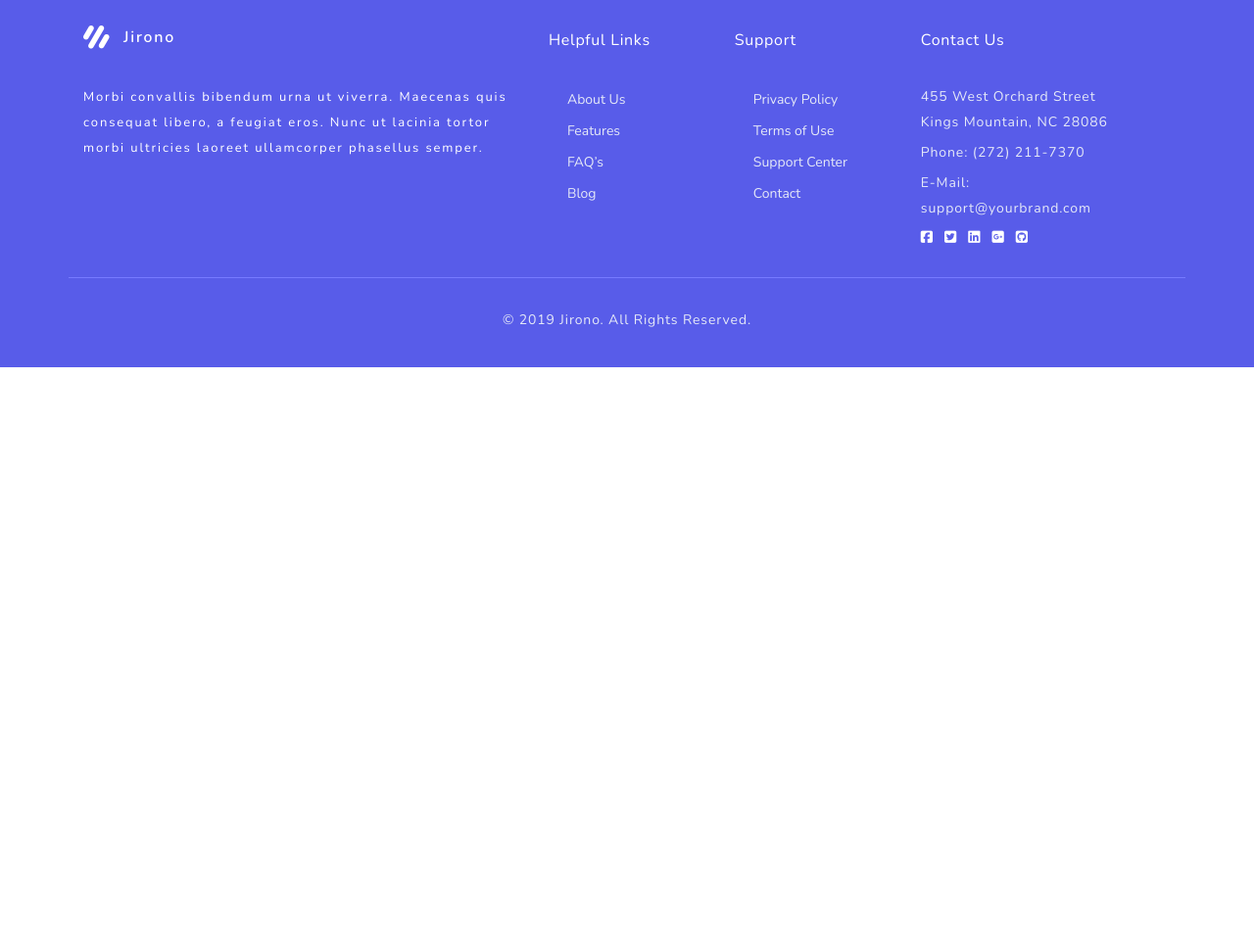
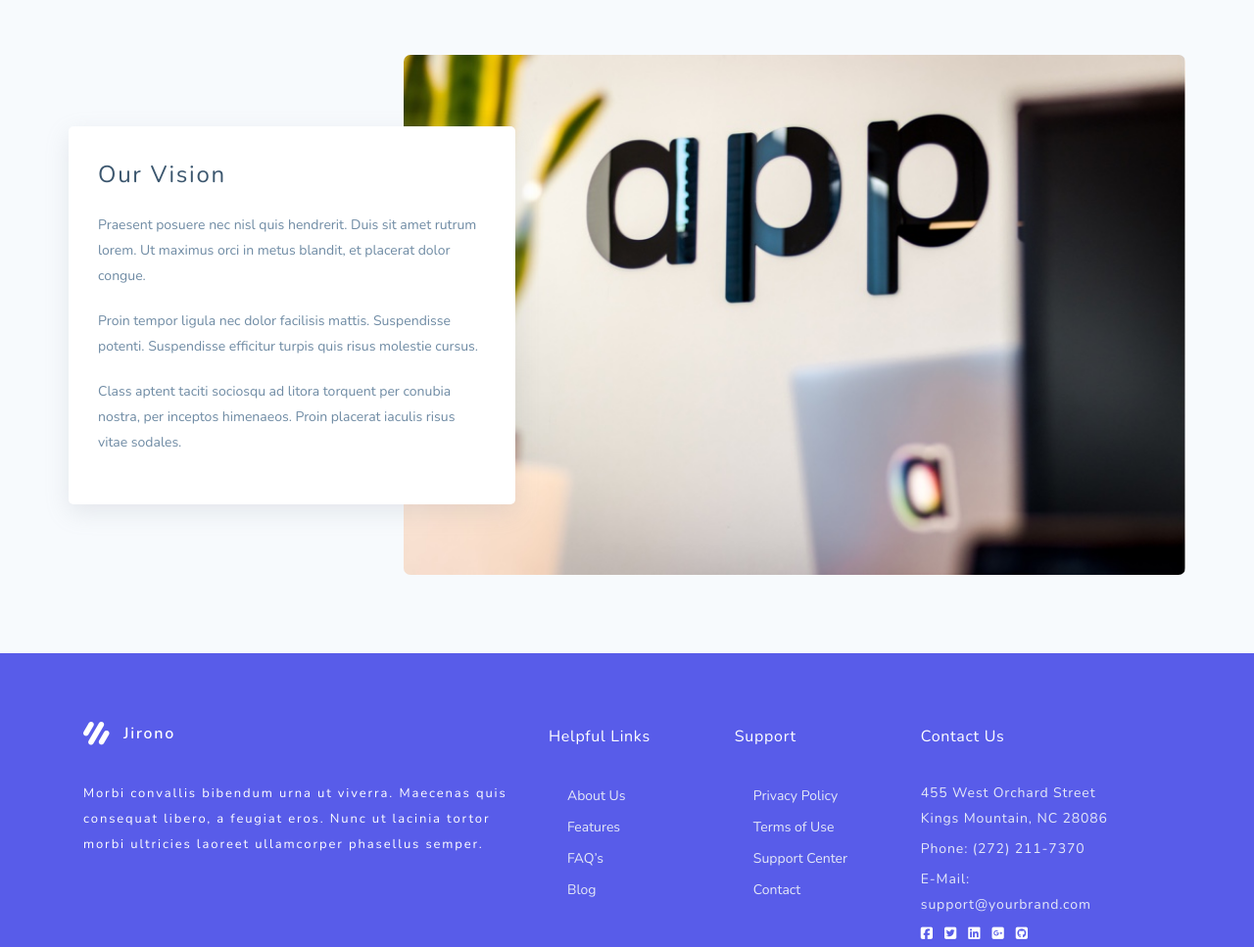
Before and after one commit to RashadMa/Front-EndProject, a website: page FrontEndProject/about.html in a window 1280 px wide. Shown: the part 2000-2967 px from the top of the page at 98% size. Before the commit the page ends 2375 px from the top, so only its background shows below. Drawn offline with nearby package versions, Linux system fonts and the light colour scheme; a script that the page names is missing; a web font is replaced by a local one.

Commit message:
Update3.0

```diff
--- a/FrontEndProject/about.html
+++ b/FrontEndProject/about.html
@@ -229,13 +229,34 @@
         <div class="overlay"></div>
       </div>
     </section>
+    <section id="about-our-vision">
+      <div class="container">
+        <div class="d-flex place align-center">
+          <div class="image">
+            <img src="./assets/media/images/backgrounds/aboutus2.jpeg" alt="">
+          </div>
+          <div class="content">
+            <h2>Our Vision</h2>
+            <p>Praesent posuere nec nisl quis hendrerit. Duis sit amet rutrum lorem. Ut maximus orci in metus blandit,
+              et placerat dolor congue.</p>
+            <p>Proin tempor ligula nec dolor facilisis mattis. Suspendisse potenti. Suspendisse efficitur turpis quis
+              risus molestie cursus.</p>
+            <p>Class aptent taciti sociosqu ad litora torquent per conubia nostra, per inceptos himenaeos. Proin
+              placerat iaculis risus vitae sodales.</p>
+          </div>
+
+        </div>
+      </div>
+    </section>
   </main>
   <footer>
     <div class="container custom-container">
       <div class="row custom-row">
         <div class="footer-content col-5 col-md-12 col-sm-12">
           <div class="footer-logo">
-            <img src="./assets/media/images/navbar/logo/logo-white.png" alt="transparent-logo" />
+            <a href="./index.html">
+              <img src="./assets/media/images/navbar/logo/logo-white.png" alt="transparent-logo" />
+            </a>
           </div>
           <div class="navbar-text-content">
             Morbi convallis bibendum urna ut viverra. Maecenas quis consequat
--- a/FrontEndProject/assets/sass/main.scss
+++ b/FrontEndProject/assets/sass/main.scss
@@ -2,3 +2,5 @@
 @import "./helpers/mixins";
 @import "./partials/home/homeMain";
 @import "./partials/about/aboutMain";
+@import "./partials/features/featuresMain";
+@import "./partials/main/navMain";
--- a/FrontEndProject/assets/sass/partials/about/_aboutMain.scss
+++ b/FrontEndProject/assets/sass/partials/about/_aboutMain.scss
@@ -2,4 +2,5 @@
 @import "./aboutHelp";
 @import "./aboutOurMissions";
 @import "./aboutOverlay";
-@import "../main/navMain";
+@import "./aboutOurVision";
+// @import "../main/navMain";
--- /dev/null
+++ b/FrontEndProject/assets/sass/partials/about/_aboutOurVision.scss
@@ -0,0 +1,74 @@
+#about-our-vision {
+    background: #F7FAFD;
+    padding-top: 100px;
+    padding-bottom: 80px;
+
+    .place {
+        position: relative;
+        flex-direction: row-reverse;
+    }
+
+    .image {
+        width: 70%;
+        overflow: hidden;
+        height: 531px;
+        border-radius: 7px;
+
+        img {
+            transition: all 0.4s;
+            width: 100%;
+            height: 100%;
+        }
+
+        &:hover img {
+            transform: scale(1.15);
+        }
+    }
+
+    .content {
+        width: 40%;
+        position: absolute;
+        left: 0;
+        background: #fff;
+        box-shadow: rgba(149, 157, 165, 0.2) 0px 8px 24px;
+        padding: 30px;
+        border-radius: 5px;
+
+        h2 {
+            font-weight: 400;
+            font-size: 24px;
+            line-height: 38px;
+            letter-spacing: 1.75px;
+            color: $second-font-color;
+            margin-bottom: 20px
+        }
+
+        p {
+            font-weight: 400;
+            font-size: 14px;
+            line-height: 26px;
+            margin-bottom: 20px;
+            color: $font-color;
+
+        }
+    }
+}
+
+@media only screen and (max-width: 992px) {
+    #about-our-vision {
+        .place {
+            display: unset;
+
+            .content {
+                position: static;
+                width: 100%;
+                margin-top: 30px;
+            }
+
+            .image {
+                width: 100%;
+                height: 100%;
+            }
+        }
+    }
+}
--- /dev/null
+++ b/FrontEndProject/assets/sass/partials/features/_featuresMain.scss
@@ -0,0 +1 @@
+@import "./featuresWelcoming";
--- a/FrontEndProject/assets/sass/partials/home/_homeMain.scss
+++ b/FrontEndProject/assets/sass/partials/home/_homeMain.scss
@@ -7,4 +7,4 @@
 @import "./homePricingPlan";
 @import "./homeOverlaySecond";
 @import "./homeLatestBlog";
-@import "../main/navMain";
+// @import "../main/navMain";
```
Also changed, not shown: FrontEndProject/index.html (+8 -4 lines), FrontEndProject/assets/css/main.css, FrontEndProject/assets/media/images/backgrounds/aboutus2.jpeg (added), FrontEndProject/assets/sass/partials/features/_featuresWelcoming.scss (added).
